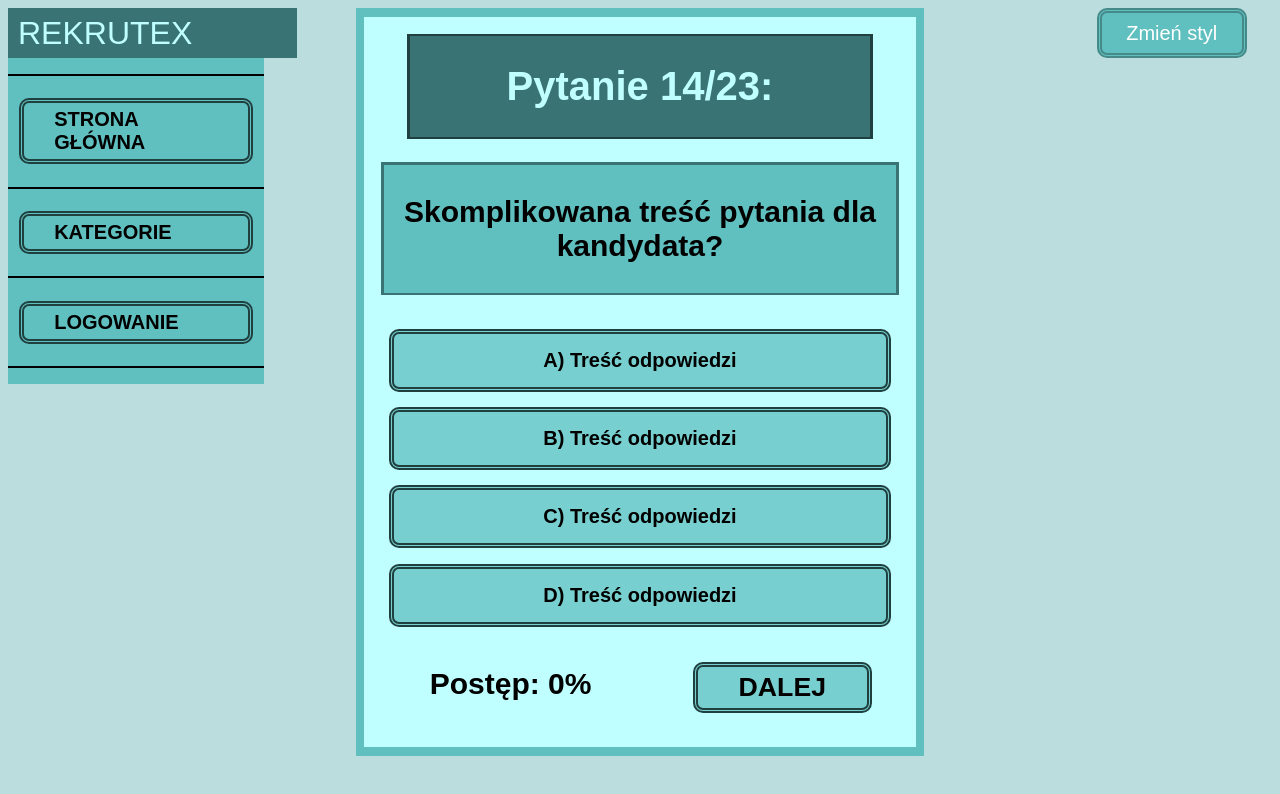
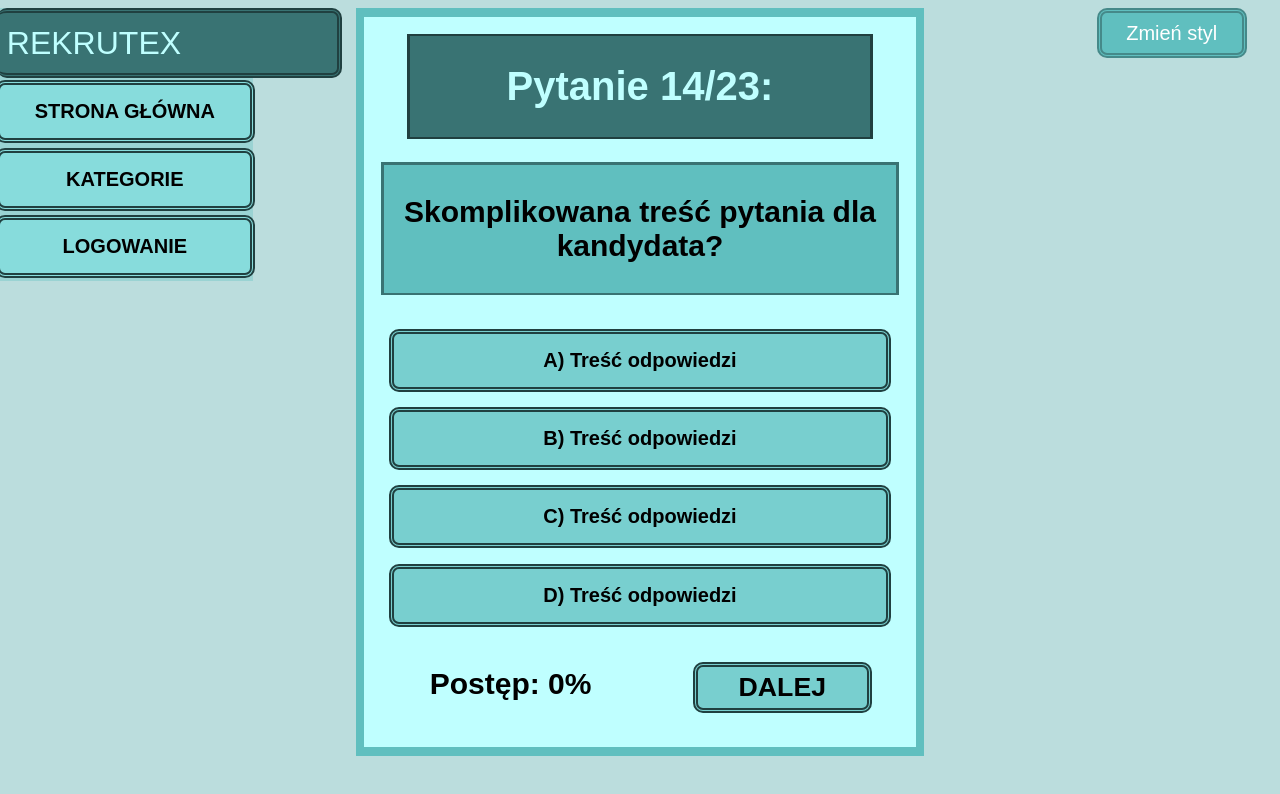
Before and after one commit to AgnieszkaM2/Rekrutex-App, an Angular app in the folder Rekrutex_AngularApp/: page /quiz in a window 1280 px wide. Shown: the top 794 px of the page. Built offline with nearby package versions, Linux system fonts and the light colour scheme.

Commit message:
Menu boczne poprawki cd

```diff
--- a/Rekrutex_AngularApp/src/app/app.component.css
+++ b/Rekrutex_AngularApp/src/app/app.component.css
@@ -1,12 +1,13 @@
 aside {
   width: 20%;
-  background: var(--content-bkg);
+  background: rgba(var(--content-bkg-rgb),0.35);
   position: fixed;
-
+  left:-0.25%;
   display: flex;
   flex-direction: column;
   overflow-wrap: break-word;
 }
+
 
 .aside-wrapper {
   padding: 0px 0px;
@@ -15,29 +16,101 @@ aside {
 }
 
 .logo {
-  width: 105%;
+  width: 125%;
+  left:-5%;
   line-height: 50px;
   font-size: 32px;
   color: var(--main-div-bkg);
   background: var(--header-bkg);
-  padding: 0px 10px;
+  padding: 5px 10px;
   position: static;
   cursor: pointer;
+
+  border: 5px double var(--dark-bkg);
+  border-left: none;
+  border-radius: 10px;
+}
+#menu_header{
+
+
+}
+#menu_witaj_tlo{
+  left:-5%;
+
+  width:120%;
+}
+#menu_przycisk_tlo_SG,#menu_przycisk_tlo_KAT,#menu_przycisk_tlo_LOG,#menu_przycisk_tlo_WYLOG {
+  left:-5%;
+  width:110%;
+  text-align: center;
+  z-index: auto;
+  position:relative;
+}
+#menu_przycisk_tlo_SG :hover{
+  transform: scale(1.1);
+  z-index: 10;
+
+}
+#menu_przycisk_tlo_SG :hover label{
+  background: var(--main-div-bkg);
+}
+
+#menu_przycisk_tlo_KAT :hover{
+  transform: scale(1.1);
+  z-index: 10;
+}
+#menu_przycisk_tlo_KAT :hover label{
+  background: var(--main-div-bkg);
+}
+
+#menu_przycisk_tlo_LOG :hover{
+  transform: scale(1.1);
+  z-index: 10;
+}
+#menu_przycisk_tlo_LOG :hover label{
+  background: var(--main-div-bkg);
+}
+
+#menu_przycisk_tlo_WYLOG :hover{
+  transform: scale(1.1);
+  z-index: 10;
+}
+#menu_przycisk_tlo_WYLOG :hover label{
+  background: var(--main-div-bkg);
+}
+
+.menu_label :hover{
+  background-color: red;
+}
+
+.menu_label{
+  background: var(--light-bkg);
+  padding:15px;
+}
+#menu_witaj_label{
+  background: var(--content-bkg);
+}
+
+.przycisk_tlo{
+  padding:0px;
+  margin: 0px;
 }
 
 aside ul {
   padding-inline-start: 0;
-  border-bottom: 1px solid;
-  border-top: 1px solid;
+  border-bottom: 0px solid;
+  border-top: 0px solid;
   border-color: #000000;
+  margin:0px;
 }
 
 aside ul li {
   list-style: none;
   font-size: 20px;
-  padding: 20px 10px;
-  border-bottom: 1px solid;
-  border-top: 1px solid;
+  padding: 1px 10px;
+  margin:0px;
+  border-bottom: 0px solid;
+  border-top: 0px solid;
   border-color: #000000;
   cursor: pointer;
 }
@@ -52,8 +125,11 @@ input {
 }
 
 /* Toggler Functionality */
-input:checked ~ aside {
-  left: -20%;
+#toggler:checked ~ aside {
+  left: -22%;
+}
+#toggler:hover ~ aside {
+  left:-0.25%;
 }
 
 .styleButton {
@@ -69,3 +145,11 @@ input:checked ~ aside {
   border-radius: 10px;
   background-color: var(--content-bkg);
 }
+
+#logged_user{
+  text-align: center;
+  font-weight: bold;
+  font-size: 25px;
+  margin: 0px;
+
+}
--- a/Rekrutex_AngularApp/src/app/app.component.html
+++ b/Rekrutex_AngularApp/src/app/app.component.html
@@ -10,18 +10,24 @@
 <input type="checkbox" id="toggler" />
 <aside class="aside-wrapper">
   <label for="toggler">
-	<div class="logo">
+    <div class="logo" id="menu_header">
       REKRUTEX
     </div>
   </label>
   <ul>
-    <li *ngIf="isUser" >{{user.Name}} {{user.LastName}}</li>
+    <li *ngIf="isUser" id="logged_user">
+      <div class="przycisk_tlo" id="menu_witaj_tlo">
+        <div class="przycisk_cialo" id="menu_witaj_cialo">
+          <label class="przycisk_label menu_label" id="menu_witaj_label">Witaj {{user.Name}} {{user.LastName}}!</label>
+        </div>
+      </div>
+    </li>
     <li>
       <div class="przycisk_tlo" id="menu_przycisk_tlo_SG">
         <div class="przycisk_cialo" id="menu_przycisk_cialo_SG">
           <a routerLink="/strona-glowna" routerLinkActive="active">
             <input class="przycisk_input" type="submit" id="menu_glowna">
-				<label class="przycisk_label" for="menu_glowna">STRONA GŁÓWNA</label>
+            <label class="przycisk_label menu_label" id="menu_przycisk_label_SG" for="menu_glowna">STRONA GŁÓWNA</label>
           </a>
         </div>
       </div>
@@ -31,7 +37,7 @@
         <div class="przycisk_cialo" id="menu_przycisk_cialo_KAT">
           <a routerLink="/kategorie" routerLinkActive="active">
             <input class="przycisk_input" type="submit" id="menu_kategorie">
-				<label class="przycisk_label" for="menu_kategorie">KATEGORIE</label>
+            <label class="przycisk_label menu_label" id="menu_przycisk_label_KAT" for="menu_kategorie">KATEGORIE</label>
           </a>
         </div>
       </div>
@@ -41,20 +47,21 @@
         <div class="przycisk_cialo" id="menu_przycisk_cialo_LOG">
           <a routerLink="/logowanie" routerLinkActive="active">
             <input class="przycisk_input" type="submit" id="menu_logowanie">
-				<label class="przycisk_label" for="menu_kategorie">LOGOWANIE</label>
+            <label class="przycisk_label menu_label" id="menu_przycisk_label_LOG" for="menu_logowanie">LOGOWANIE</label>
           </a>
         </div>
       </div>
     </li>
     <li id="logout" *ngIf="isUser" (click)="logout()">
-	<div class="przycisk_tlo" id="menu_przycisk_tlo_LOG">
-		<div class="przycisk_cialo" id="menu_przycisk_cialo_LOG">
+      <div class="przycisk_tlo" id="menu_przycisk_tlo_WYLOG">
+        <div class="przycisk_cialo" id="menu_przycisk_cialo_WYLOG">
 
-				<input class="przycisk_input" type="submit" id="menu_logowanie">
-				<label class="przycisk_label" for="menu_kategorie">LOGOWANIE</label>
+          <input class="przycisk_input" type="submit" id="menu_wylogowania">
+          <label class="przycisk_label menu_label" id="menu_przycisk_label_WYLOG" for="menu_wylogowania">WYLOGUJ</label>
 
         </div>
-	</div></li>
+      </div>
+    </li>
   </ul>
 
 </aside>
--- a/Rekrutex_AngularApp/src/styles.css
+++ b/Rekrutex_AngularApp/src/styles.css
@@ -13,6 +13,8 @@ body {
     --header-bkg-rgb:32,64,64;
     --content-bkg:#60bfbf;
     --content-bkg-rgb:96,191,191;
+    --light-bkg:#87DCDC;
+    --light-bkg-rgb:135,220,220;
     --dark-bkg:#204040;
     --dark-bkg-rgb:57,115,115;
     --popup-bkg:#204040e4;
@@ -32,6 +34,8 @@ body.gray-scale {
     --header-bkg-rgb:115,115,115;
     --content-bkg:#a6a6a6;
     --content-bkg-rgb:166,166,166;
+    --light-bkg:#B3B3B3;
+    --light-bkg-rgb:179,179,179;
     --dark-bkg:#404040;
     --dark-bkg-rgb:64,64,64;
     --popup-bkg:#404040e4;
```
Lines whose indentation alone changed are shown as unchanged.
